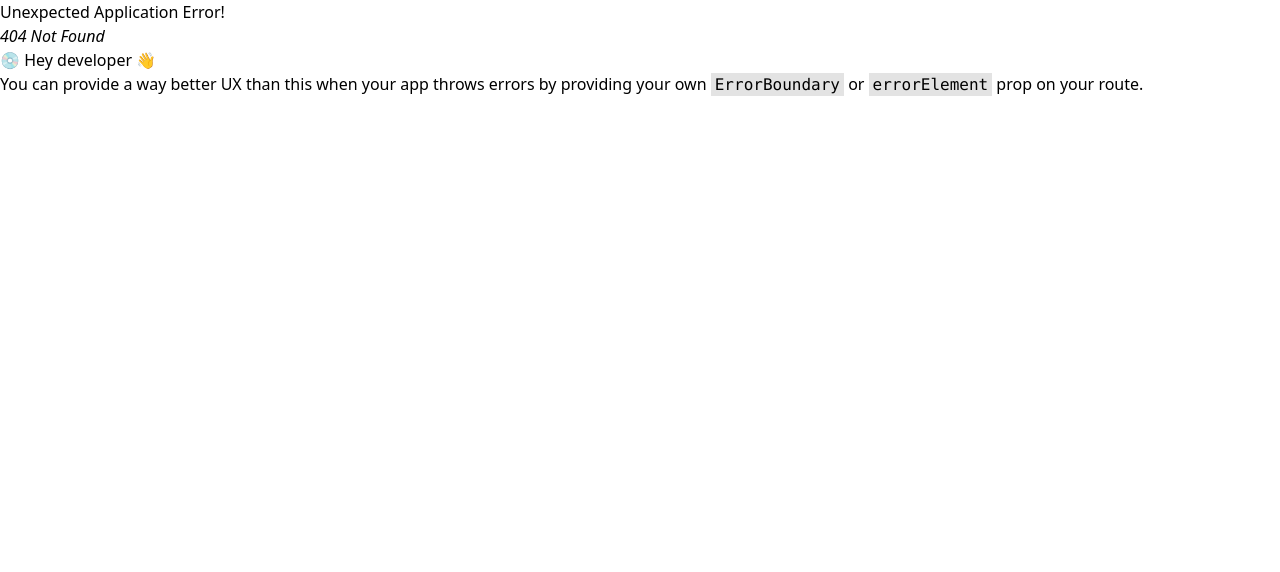
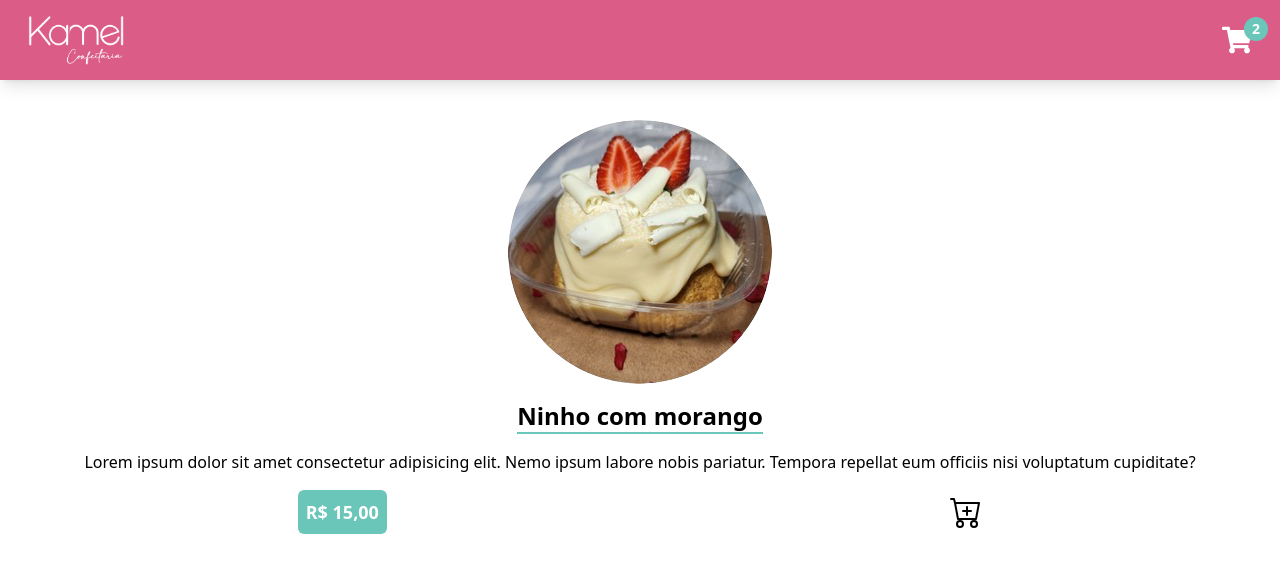
Before and after one commit to Dev-JoaoVictor/cardadio-kamel, a React (Vite) app: page /details in a window 1280 px wide. Before the commit this address had no page. Shown: the top 572 px of the page. Built offline with nearby package versions, Linux system fonts and the light colour scheme.

Commit message:
feat: adiciona a conexao a api dedicada

```diff
--- a/src/App.tsx
+++ b/src/App.tsx
@@ -2,6 +2,7 @@ import { createBrowserRouter } from "react-router-dom";
 
 import { Home } from "./pages/Home";
 import { Cart } from "./pages/Cart";
+import { Details } from "./pages/Details";
 import { Layout } from "./components/Layout";
 
 export const router = createBrowserRouter([
@@ -15,6 +16,10 @@ export const router = createBrowserRouter([
       {
         path: "/cart",
         element: <Cart />
+      },
+      {
+        path: "/details",
+        element: <Details />
       }
     ]
   }
--- a/src/components/Food/index.tsx
+++ b/src/components/Food/index.tsx
@@ -12,15 +12,17 @@ interface FoodProps {
 
 export function Food({ cover, price, title }: FoodProps) {
   return (
-    <div className="w-full flex flex-col gap-6">
-      <Link to="/cart">
-        <img src={cover} alt="" />
-        <div className="flex items-center justify-center gap-3 mt-6 text-lg">
-          <p className="text-center ">{title}</p>
-          <IoIosArrowForward />
-        </div>
-      </Link>
-      <div className="flex justify-around items-center mb-10">
+    <section className="flex flex-col gap-4 my-10">
+      <div className="flex justify-center">
+        <Link to="/details">
+          <img src={cover} alt={`imagem do bolo de ${title}`} className="w-56" />
+          <div className="flex items-center justify-center gap-3 mt-6 text-lg">
+            <p className="text-center ">{title}</p>
+            <IoIosArrowForward />
+          </div>
+        </Link>
+      </div>
+      <div className="flex justify-around">
         <span className="bg-secondary text-lg p-2 rounded-md font-bold text-white">
           {price.toLocaleString("pt-BR", {
             style: "currency",
@@ -31,6 +33,6 @@ export function Food({ cover, price, title }: FoodProps) {
           <BsCartPlus size={32} />
         </button>
       </div>
-    </div>
+    </section>
   )
 }
--- a/src/components/Header/index.tsx
+++ b/src/components/Header/index.tsx
@@ -5,7 +5,7 @@ import logo from '../../assets/logo.png'
 
 export function Header() {
   return (
-    <header className="w-full px-2 mb-4 bg-primary shadow-lg">
+    <header className="w-full px-2 bg-primary shadow-lg">
       <nav className="w-full max-w-7xl h-20 flex items-center justify-between px-5 mx-auto">
         <Link to="/" className="w-24">
           <img src={logo} alt="" />
--- a/src/components/Layout/index.tsx
+++ b/src/components/Layout/index.tsx
@@ -1,4 +1,3 @@
-import { Footer } from "../Footer";
 import { Header } from "../Header";
 import { Outlet } from "react-router-dom";
 
@@ -7,7 +6,6 @@ export function Layout() {
     <>
       <Header />
       <Outlet />
-      <Footer/>
     </>
   )
 }
--- /dev/null
+++ b/src/pages/Details/index.tsx
@@ -0,0 +1,22 @@
+import { BsCartPlus } from "react-icons/bs"
+import ninho from "../../assets/ninho.png"
+
+export function Details() {
+  return (
+    <main className="w-full max-w-7xl mt-6 p-4 mx-auto">
+      <section className="flex flex-col items-center gap-4">
+        <img src={ninho} alt="" className="" />
+        <h1 className="font-semibold text-2xl border-b-2 border-secondary">Ninho com morango</h1>
+        <p className="text-center">Lorem ipsum dolor sit amet consectetur adipisicing elit. Nemo ipsum labore nobis pariatur. Tempora repellat eum officiis nisi voluptatum cupiditate?</p>
+      </section>
+      <div className="flex justify-around mt-4">
+        <span className="bg-secondary text-lg p-2 rounded-md font-bold text-white">
+          R$ 15,00
+        </span>
+        <button>
+          <BsCartPlus size={32} />
+        </button>
+      </div>
+    </main>
+  )
+}
--- a/src/pages/Home/index.tsx
+++ b/src/pages/Home/index.tsx
@@ -51,7 +51,7 @@ export function Home() {
   }, [])
 
   return (
-    <main className="w-full max-w-7xl px-4 mx-auto">
+    <main className="w-full max-w-7xl mt-6 px-4 mx-auto">
       <h1 className="text-center mb-10 w-full h-40 border-2 bg-secondary"></h1>
       <section className="">
         <h2 className="text-xl font-semibold mb-4">Bolo mini vulcão</h2>
--- a/src/services/api.ts
+++ b/src/services/api.ts
@@ -1,5 +1,5 @@
 import axios from "axios";
 
 export const api = axios.create({
-  baseURL: "https://techshop-api-eight.vercel.app",
+  baseURL: "https://api-kamel.vercel.app/",
 });
```
Also changed, not shown: src/assets/ninho.png (added).
